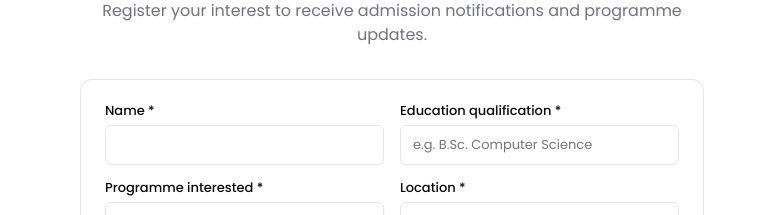
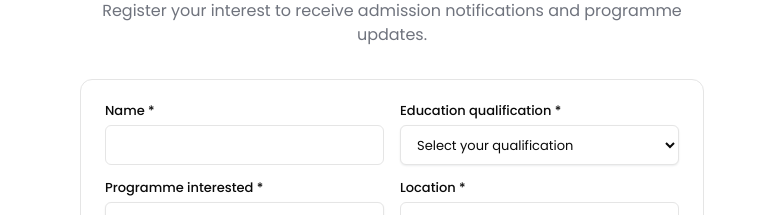
Before and after one commit to sriprasadsg/svudatascience, a React (Vite) app: page / in a window 1280 px wide. Shown: the part 4460-4675 px from the top of the page, without its empty margins (248-1031 px from the left). Built offline with nearby package versions, Linux system fonts and the light colour scheme; what @lovable.dev/cloud-auth-js would draw is missing.

Commit message:
Add required education qualification dropdown

```diff
--- a/src/pages/landing/components/register-interest.tsx
+++ b/src/pages/landing/components/register-interest.tsx
@@ -4,7 +4,7 @@ import { Button } from "@/components/base/button";
 import { Input } from "@/components/ui/input";
 import { Label } from "@/components/ui/label";
 import { supabase } from "@/integrations/supabase/client";
-import { occupationOptions, programmeOptions, registrationSchema } from "./registration-validation";
+import { educationOptions, occupationOptions, programmeOptions, registrationSchema } from "./registration-validation";
 import { brochureForProgramme } from "./programme-brochures";
 import { IconDownload } from "@tabler/icons-react";
 export { programmeOptions } from "./registration-validation";
@@ -49,13 +49,10 @@ export function RegisterInterest() {
       </div>
       <div className="grid gap-2">
         <Label htmlFor="reg_education">Education qualification *</Label>
-        <Input
-          id="reg_education"
-          name="education_qualification"
-          placeholder="e.g. B.Sc. Computer Science"
-          maxLength={100}
-          required
-        />
+        <select id="reg_education" name="education_qualification" required defaultValue="" className={selectClass}>
+          <option value="" disabled>Select your qualification</option>
+          {educationOptions.map((qualification) => <option key={qualification}>{qualification}</option>)}
+        </select>
       </div>
       <div className="grid gap-2">
         <Label htmlFor="reg_programme">Programme interested *</Label>
--- a/src/pages/landing/components/registration-validation.ts
+++ b/src/pages/landing/components/registration-validation.ts
@@ -9,13 +9,14 @@ export const programmeOptions = [
 ] as const;
 
 export const occupationOptions = ["Student", "Working Professional"] as const;
+export const educationOptions = ["Undergraduate", "Graduate", "Postgraduate", "Working Professional"] as const;
 
 const requiredText = (label: string) =>
   z.string().trim().min(1, `${label} is required.`).max(100, `${label} must be 100 characters or fewer.`);
 
 export const registrationSchema = z.object({
   full_name: requiredText("Name"),
-  education_qualification: requiredText("Education qualification"),
+  education_qualification: z.enum(educationOptions, { error: "Please select your education qualification." }),
   programme: z.enum(programmeOptions, { error: "Please select a programme." }),
   location: requiredText("Location"),
   occupation: z.enum(occupationOptions, { error: "Please select your occupation." }),
```
Also changed, not shown: 1 other file (tests, documents, lock files or other folders).
